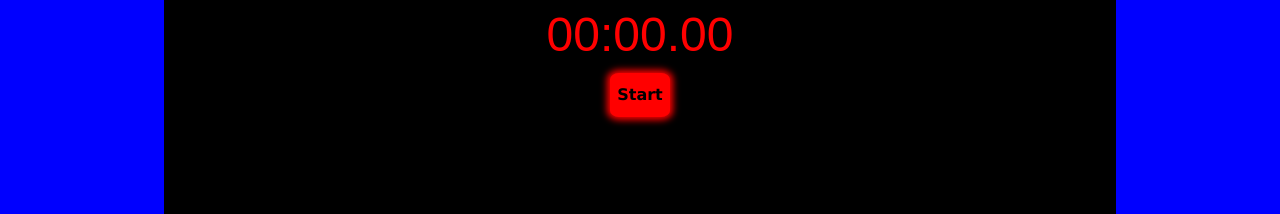
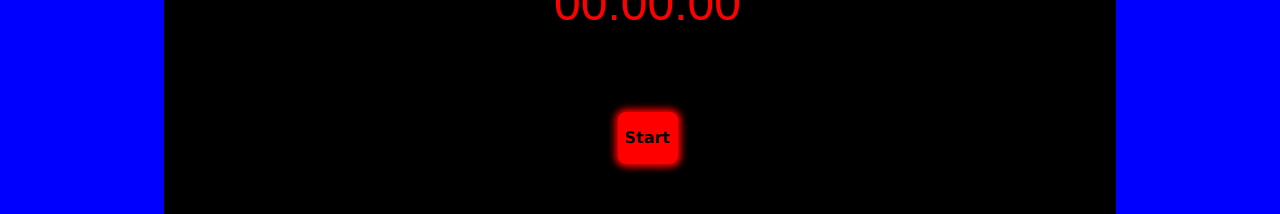
Before and after one commit to 21stChrom/react-at9jyv, a React (Create React App) app: page / in a window 1280 px wide. Shown: the top 214 px of the page. Built offline with nearby package versions, Linux system fonts and the light colour scheme.

Commit message:
3 files modified

```diff
--- a/src/Components/ControlButtons/ControlButtons.css
+++ b/src/Components/ControlButtons/ControlButtons.css
@@ -7,18 +7,20 @@
     justify-content: center;
 }
 .btn-grp {
+    margin-top: auto;
     display: flex;
     align-items: center;
     justify-content: center;
 }
 .btn {
+    margin-top: auto;
     box-shadow: 0px 0px 7px 3px red;
     font-family: Verdana, Geneva, Tahoma, sans-serif;
     width: 3.5rem;
-    height: 5vh;
+    height: 6vh;
     font-weight: bolder;
     border-radius: 15%;
-    margin: 0px 6px;
+    margin-top: 40px;
     display: flex;
     border: 2px solid red;
     justify-content: center;
--- a/src/Components/StopWatch/StopWatch.css
+++ b/src/Components/StopWatch/StopWatch.css
@@ -7,4 +7,6 @@
     align-items: center;
     justify-content: center;
     border-radius: 15%;
+    margin-bottom: 10px;
+    margin-left: 15px;
 }
--- a/src/Components/Timer/Timer.css
+++ b/src/Components/Timer/Timer.css
@@ -6,6 +6,8 @@
     height: 22%;
     justify-content: center;
     align-items: center;
+    margin-bottom: 30px;
+    margin-top: 20px;
 }
 .digits{
     font-family: Arial, "Helvetica Neue", Helvetica, sans-serif;
```
